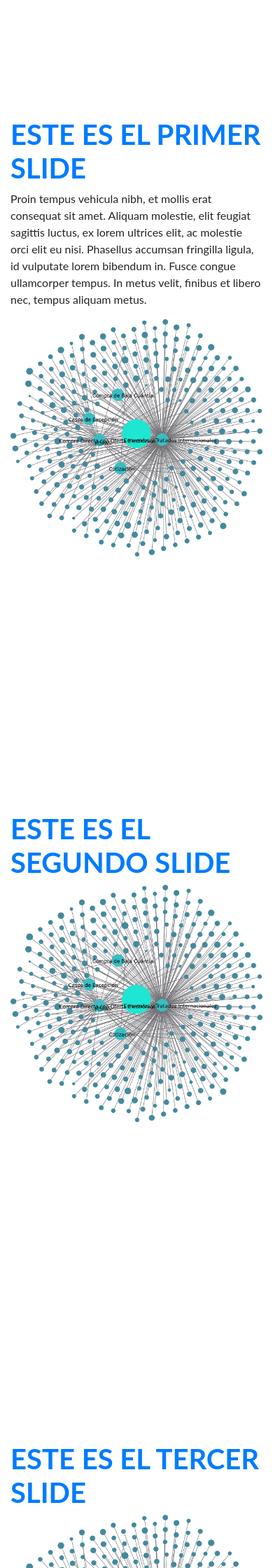
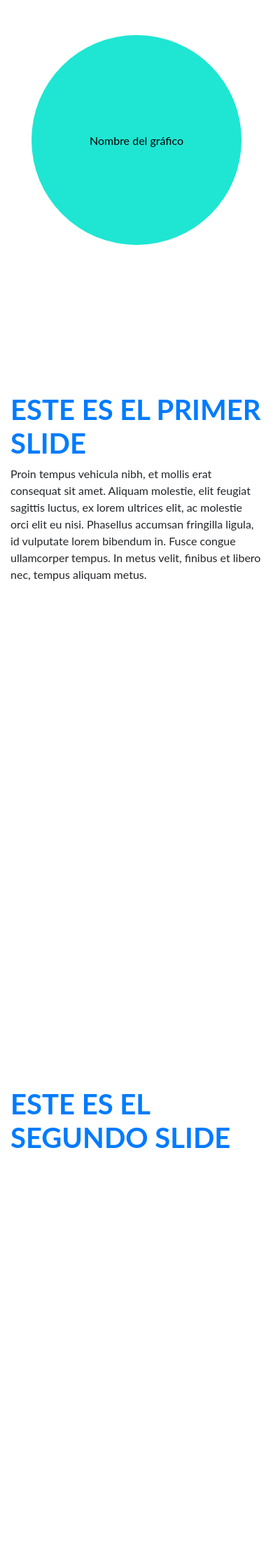
Before and after one commit to lahistoriaec/TowerBuilder_ES, a Jekyll site: the page built from iframe-visualization.html, in a window 390 px wide. Shown: the top 2240 px of the page at 70% size. Built offline with Jekyll 4.4.1, drawn with Linux system fonts in a browser that asks for light colours.

Commit message:
Fix iframe visualization

```diff
--- a/iframe-slider.html
+++ b/iframe-slider.html
@@ -15,7 +15,7 @@
 						{{ first-slide.content }}
 					</div>
 					<div class="col-lg-7 col-md-7 col-sm-12 text-center">
-						<img src="/assets/img/{{first-slide.image}}" alt="" class="img-fluid">
+						<img src="{{ site.baseurl }}/assets/img/{{first-slide.image}}" alt="" class="img-fluid">
 					</div>
               		{%- else -%}
 					<div class="col-lg-12 col-md-12 col-sm-12 text-center">
--- a/iframe-visualization.html
+++ b/iframe-visualization.html
@@ -12,6 +12,23 @@
 		right: 0;
 		z-index: 1000;
 	}
+	@media (max-width: 768px) {
+		.graph-container {
+			height: 400px;
+			width: 100%;
+		}
+		.vis-text{
+			margin-top: 400px;
+		}
+		.bg-graph{
+			width: 100%;
+			height: 400px;
+			position: fixed;
+			top: 0;
+			right: 0;
+			z-index: 99999999;
+		}
+	}
 	</style>
 	<div id="page-loader"><span class="preloader-interior"></span></div>
 	<div id="fullpage">
@@ -20,24 +37,38 @@
 			<div class="section">
 				<div class="container">
 					<div class="row align-items-center">
+						{%- if page.responsive -%}
 						<div class="col-lg-5 col-md-5 col-sm-12">
 							{{ visualization-slide.content }}
 						</div>
 						<div class="col-lg-7 col-md-7 col-sm-12 d-block d-lg-none mb-5">
-						<img src="/assets/img/{{visualization-slide.image}}" alt="" class="img-fluid">
+							<img src="{{ site.baseurl }}/assets/img/{{visualization-slide.image}}" alt="" class="img-fluid">
 						</div>
+						{%- else -%}
+						<div class="col-lg-5 col-md-5 col-sm-12 vis-text">
+							{{ visualization-slide.content }}
+						</div>
+						{%- endif -%}
 					</div>
 				</div>
 			</div>
 		{% endfor %}
 	</div>
+	{%- if page.responsive -%}
 	<div class="tooltip d-none d-lg-block"></div>
 	<div class="graph-container d-none d-lg-block">
 		<svg width="100%" height="100%"></svg>
 	</div>
+	{%- else -%}
+	<div class="tooltip"></div>
+	<div class="bg-graph"></div>
+	<div class="graph-container">
+		<svg width="100%" height="100%"></svg>
+	</div>
+	{%- endif -%}
 
-<script src="/assets/javascript/papaparse.min.js"></script>
-<script src="/assets/javascript/towergraph.js"></script>
+	<script src="{{ site.baseurl }}/assets/javascript/papaparse.min.js"></script>
+	<script src="{{ site.baseurl }}/assets/javascript/towergraph.js"></script>
 
 	<script type="text/javascript">
 		var anchors = [
@@ -47,7 +78,7 @@
 		{% endfor %}
 		]
 
-	$.getJSON("{{ site.contracts_url }}", function(json) {
+		$.getJSON("{{ site.contracts_url | prepend: site.baseurl }}", function(json) {
 			buildGraphData(json);
 		});
 
```
Lines whose indentation alone changed are shown as unchanged.
